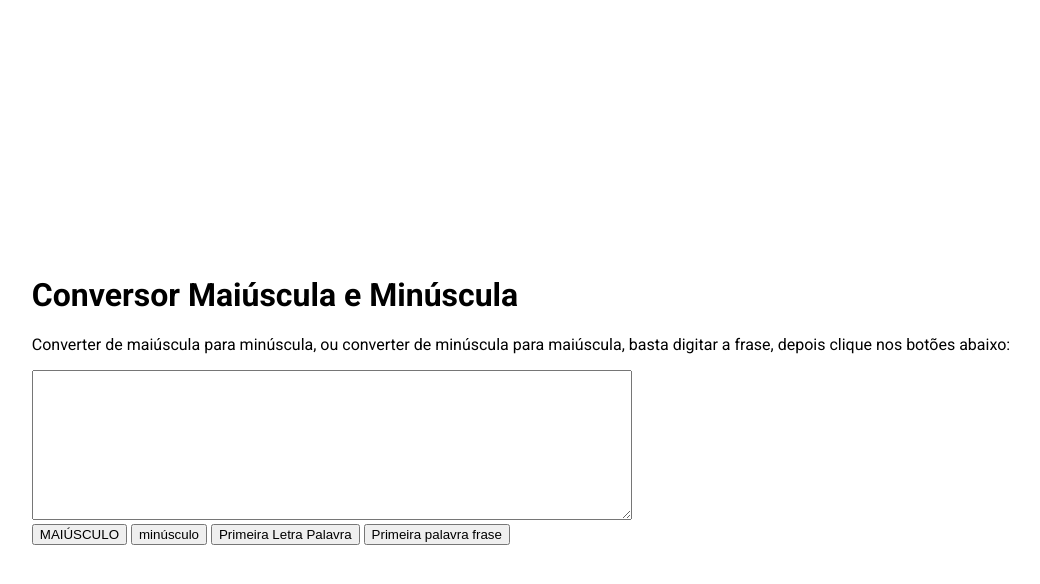
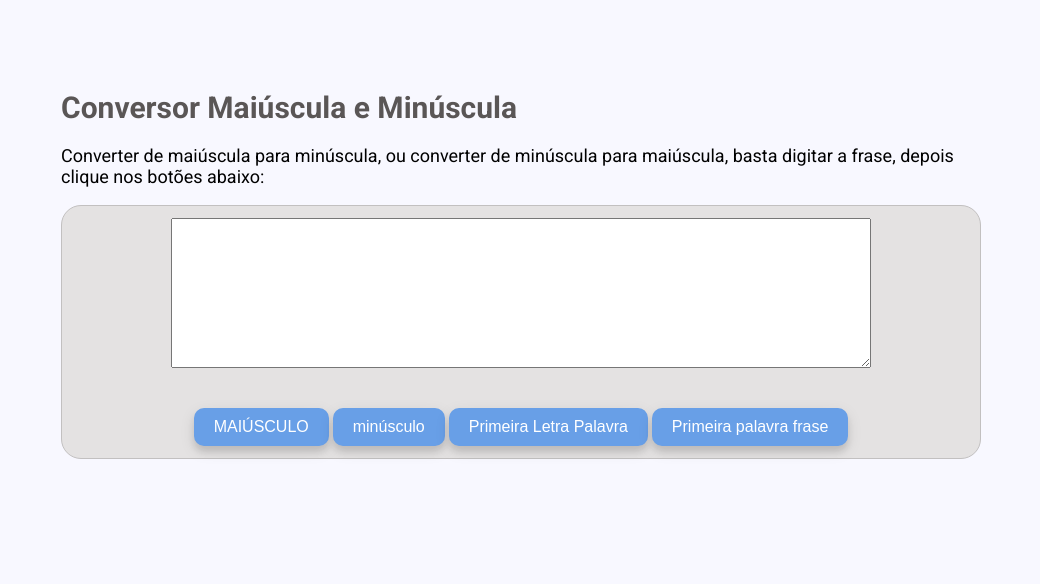
Before and after one commit to JuliaMendes/conversor-maiusculas-minusculas, a plain HTML site: page index.html in a window 1280 px wide. Shown: the whole page, without its empty margins (119-1159 px from the left). Drawn offline with Linux system fonts and the light colour scheme.

Commit message:
feat: css

```diff
--- a/index.html
+++ b/index.html
@@ -9,18 +9,17 @@
 <body>
     <main>
         <h1>Conversor Maiúscula e Minúscula</h1>
-        <section>
-            <p>Converter de maiúscula para minúscula, ou converter de minúscula para maiúscula,
+        <p>Converter de maiúscula para minúscula, ou converter de minúscula para maiúscula,
             basta digitar a frase, depois clique nos botões abaixo:</p>
-            <textarea name="" style="width:600px; height: 150px;"></textarea>
+        <section id="principal">
+            <textarea></textarea>
+            <section id="btns">
+                <button id="btnUpper">MAIÚSCULO</button>
+                <button id="btnLower">minúsculo</button>
+                <button id="btnFirstLetterWord">Primeira Letra Palavra</button>
+                <button id="btnFirstWordSentence">Primeira palavra frase</button>
+            </section>
         </section>
-        <section>
-            <button id="btnUpper">MAIÚSCULO</button>
-            <button id="btnLower">minúsculo</button>
-            <button id="btnFirstLetterWord">Primeira Letra Palavra</button>
-            <button id="btnFirstWordSentence">Primeira palavra frase</button>
-        </section>
-
     </main>
     <script src="script.js"></script>
 </body>
--- a/style.css
+++ b/style.css
@@ -6,6 +6,7 @@
 
 body {
   font-family: 'Roboto', sans-serif;
+  background-color:ghostwhite;
   display: flex;
   flex-direction: column;
   align-items: center;
@@ -14,3 +15,56 @@ body {
   overflow: hidden;
   margin: 0;
 }
+
+h1{
+  font-size: 30px;
+  color: rgb(90, 86, 86);
+}
+
+p{
+  font-size: 18px;
+  word-break: break-word;
+}
+
+main{
+  width: 920px;
+  height: 660px;
+}
+
+#principal{
+  display: flex;
+  flex-direction: column;
+  background-color:rgb(228, 226, 226);
+  padding: 12px;
+  align-items: center;
+  justify-content: center;
+  border: 1px solid rgb(194, 192, 192);
+  border-radius: 20px;
+}
+
+textarea{
+  width:700px;
+  height:150px;
+  font:inherit;
+}
+
+button{
+  background-color: #689fe7;
+  color: #fff;
+  word-wrap: normal;
+  border: 0;
+  border-radius: 10px;
+  box-shadow: 0 5px 15px rgba(0, 0, 0, 0.1), 0 6px 6px rgba(0, 0, 0, 0.1);
+  padding: 10px 20px;
+  font-size: 16px;
+  cursor: pointer;
+  margin-top: 40px;
+}
+
+button:active {
+  transform: scale(0.98);
+}
+
+button:focus {
+  outline: 0;
+}
```
